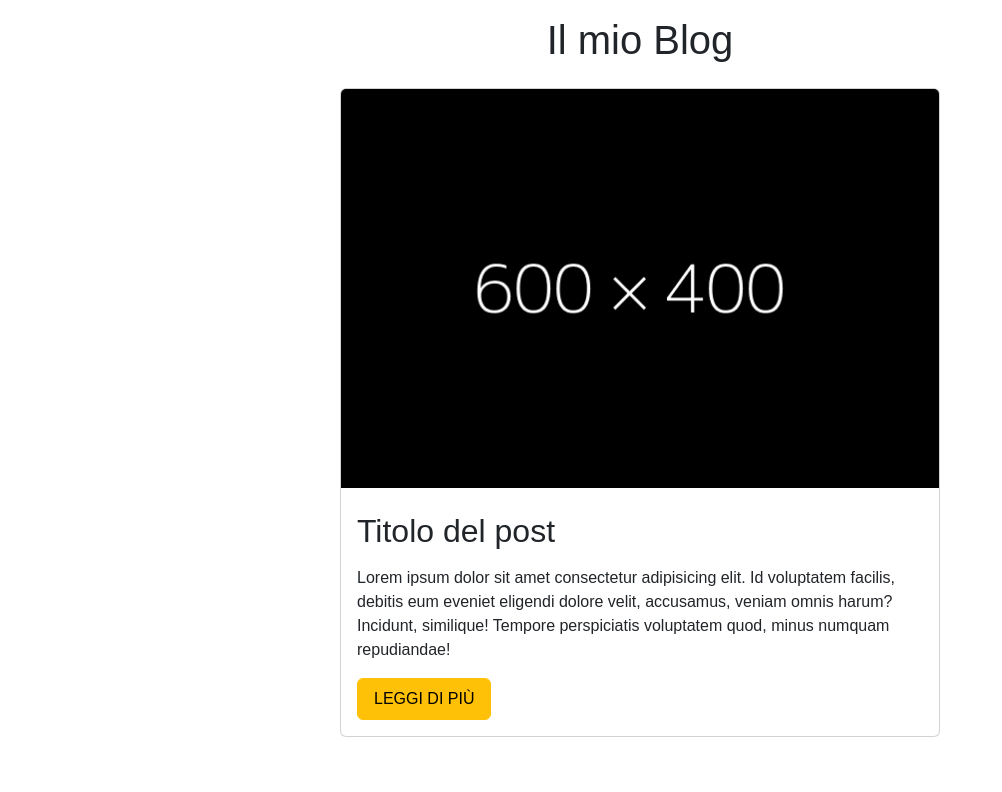
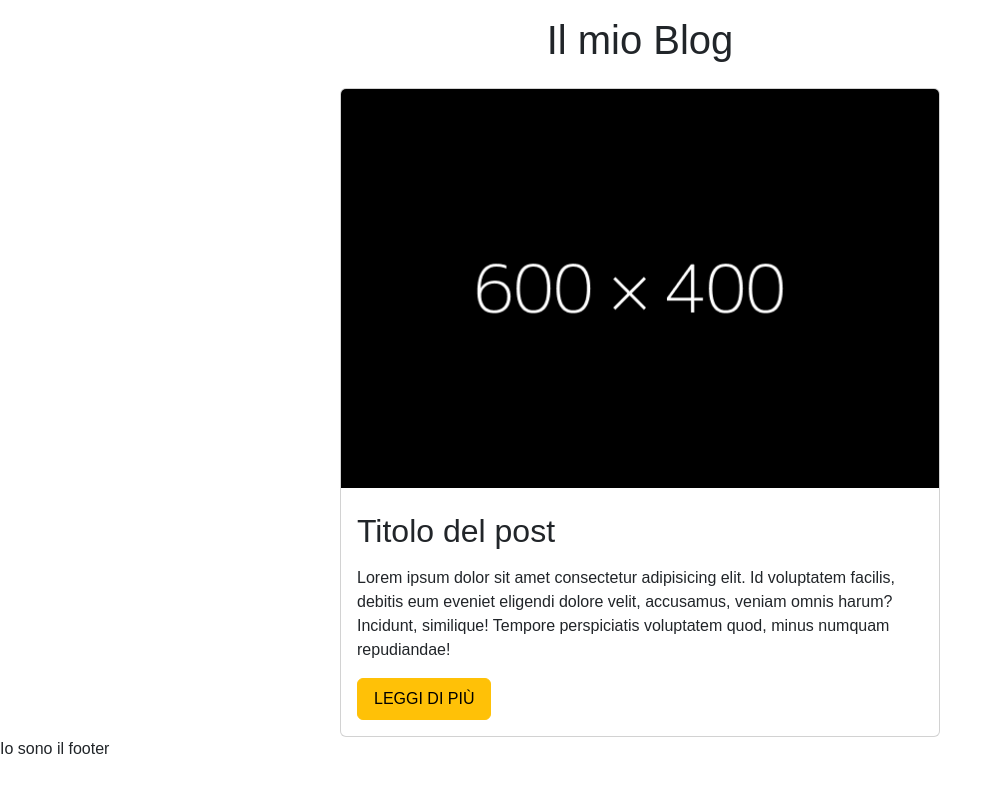
Before and after one commit to GemelliAngelo/react-components, a React (Vite) app: page / in a window 1280 px wide. Shown: the top 792 px of the page, without its empty margins (0-1002 px from the left). Built offline with nearby package versions, Linux system fonts and the light colour scheme.

Commit message:
add footer components

```diff
--- a/src/App.jsx
+++ b/src/App.jsx
@@ -1,12 +1,14 @@
 import { useState } from "react";
 import Header from "./components/Header";
 import Main from "./components/Main";
+import Footer from "./components/Footer";
 
 function App() {
   return (
     <>
       <Header />
       <Main />
+      <Footer />
     </>
   );
 }
--- /dev/null
+++ b/src/components/Footer.jsx
@@ -0,0 +1,3 @@
+export default function Footer() {
+  return <footer>Io sono il footer</footer>;
+}
```
